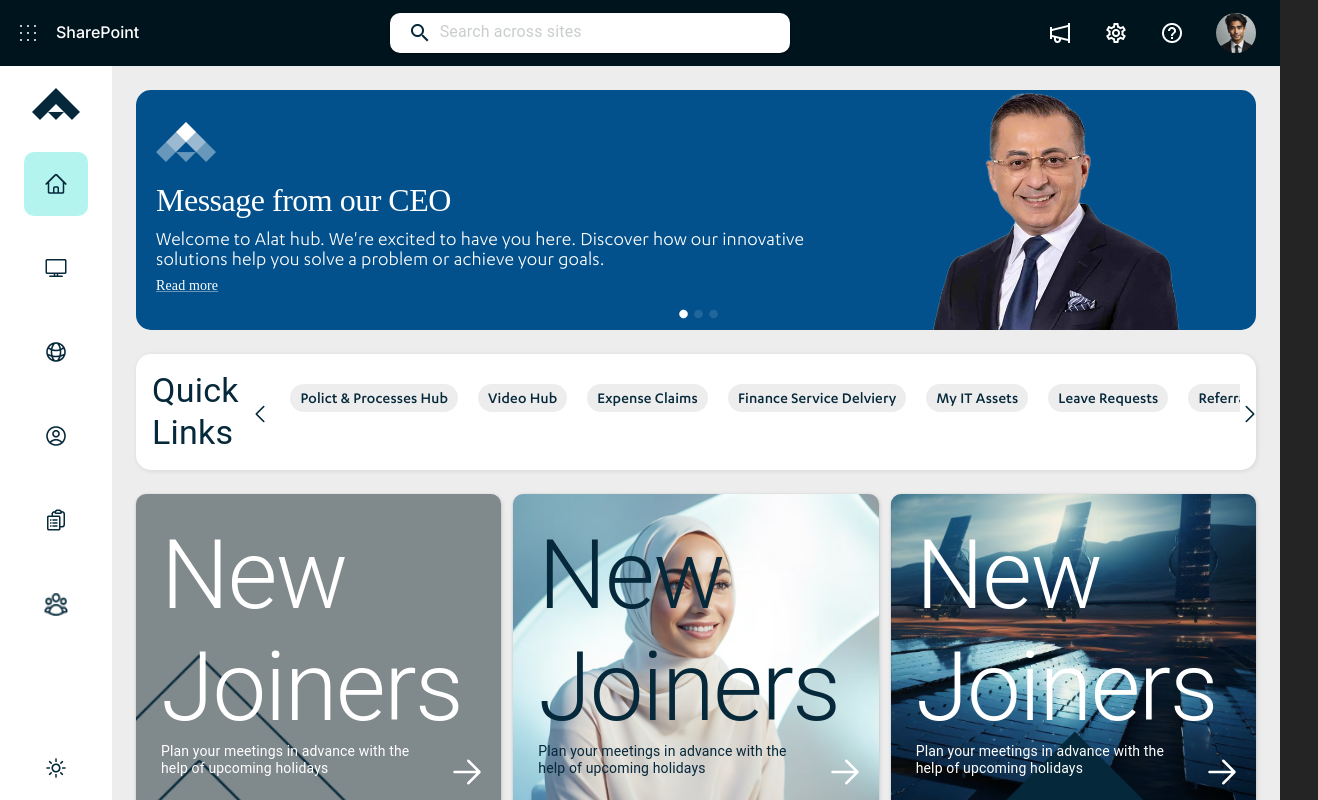
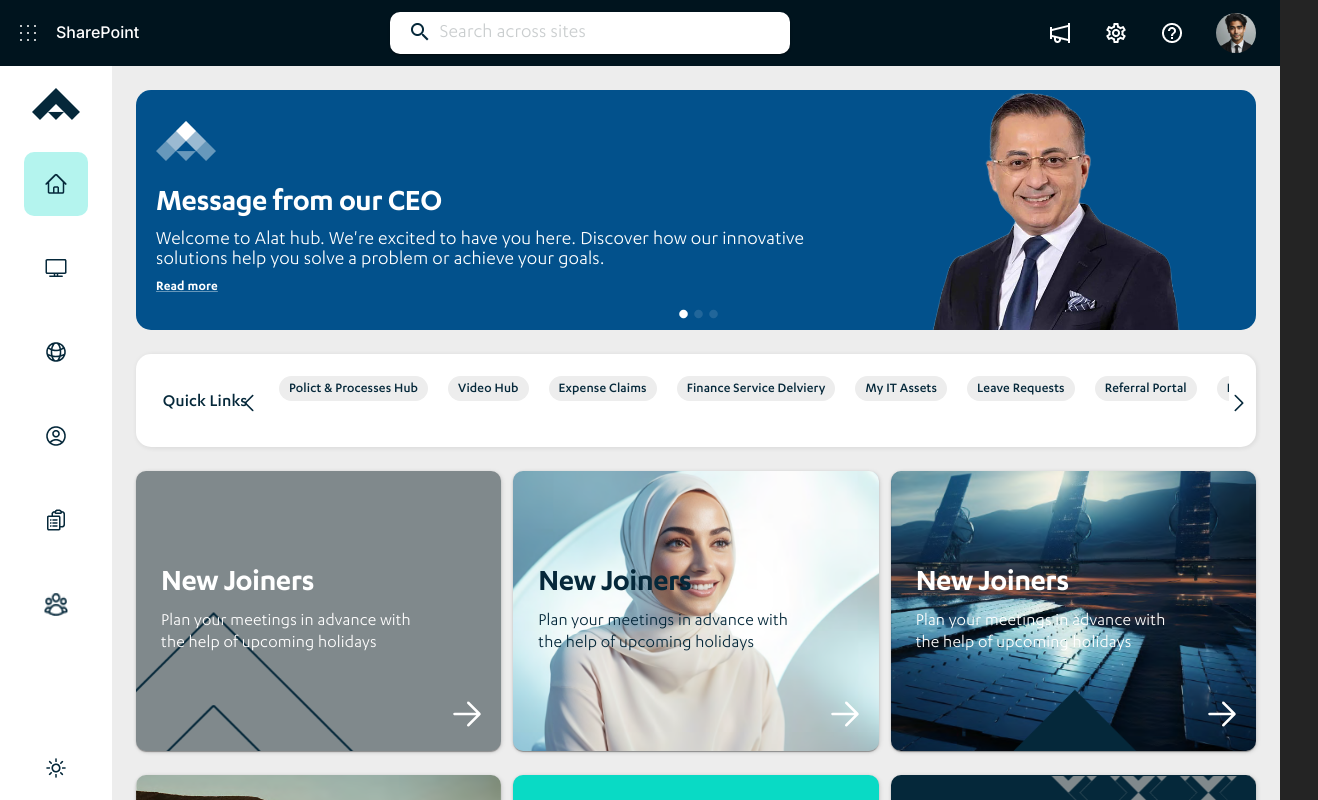
Before and after one commit to Eliyas-Mohamed/alat, a React (Vite) app in the folder alat/: page / in a window 1280 px wide. Shown: the top 800 px of the page, 1318 px wide, since content can reach past the window. Built offline with nearby package versions, Linux system fonts and the light colour scheme.

Commit message:
banner reverted

```diff
--- a/alat/src/App.css
+++ b/alat/src/App.css
@@ -14,10 +14,10 @@
   font-family: Karbon-medium;
   src: url(./assets/fonts/Karbon-Medium.ttf);
 }
-/* @font-face {
+@font-face {
   font-family: Karbon-semibold;
   src: url(./assets/fonts/Karbon-Semibold.ttf);
-} */
+}
 @font-face {
   font-family: Karbon-light;
   src: url(./assets/fonts/Karbon-Light.ttf);
--- a/alat/src/App.jsx
+++ b/alat/src/App.jsx
@@ -56,86 +56,86 @@
       mode,
       ...(mode === "light" ? lightColors : darkColors),
     },
-    // typography: {
-    //   h1: {
-    //     fontSize: 32,
-    //     fontWeight: 500,
-    //     marginBottom: 10,
-    //     fontFamily: "karbon-semibold",
-    //   },
-    //   h2: {
-    //     fontSize: 28,
-    //     fontWeight: 600,
-    //     marginBottom: 10,
-    //     fontFamily: "karbon-semibold",
-    //   },
-    //   h3: {
-    //     fontSize: 20,
-    //     fontWeight: 500,
-    //     marginBottom: 20,
-    //     fontFamily: "karbon-medium",
-    //   },
-    //   h4: {
-    //     fontSize: 18,
-    //     fontWeight: 500,
-    //     fontFamily: "karbon-medium",
-    //     marginBottom: 10,
-    //   },
-    //   h5: {
-    //     fontSize: 15,
-    //     fontWeight: 500,
-    //     fontFamily: "karbon-bold",
-    //   },
-    //   h6: {
-    //     fontSize: 14,
-    //     fontWeight: 500,
-    //     marginBottom: 5,
-    //     fontFamily: "karbon-semibold",
-    //   },
-    //   body1: {
-    //     fontWeight: 400,
-    //     fontSize: 20,
-    //     lineHeight: 1,
-    //     fontFamily: "karbon",
-    //     marginBottom: 5,
-    //   },
-    //   body2: {
-    //     fontWeight: 400,
-    //     fontSize: 18,
-    //     lineHeight: 1,
-    //     fontFamily: "karbon",
-    //     marginBottom: 5,
-    //   },
-    //   body3: {
-    //     fontWeight: 400,
-    //     fontSize: 15,
-    //     lineHeight: 1,
-    //     fontFamily: "karbon",
-    //     marginBottom: 5,
-    //   },
-    //   body4: {
-    //     fontWeight: 400,
-    //     fontSize: 16,
-    //     lineHeight: 1,
-    //     fontFamily: "karbon",
-    //     marginBottom: 5,
-    //   },
-    //   subtitle1: {
-    //     fontWeight: 500,
-    //     fontSize: 14,
-    //     fontFamily: "karbon-semibold",
-    //   },
-    //   subtitle2: {
-    //     fontWeight: 500,
-    //     fontSize: 13,
-    //     fontFamily: "karbon-semibold",
-    //   },
-    //   subtitle3: {
-    //     fontWeight: 600,
-    //     fontSize: 11,
-    //     fontFamily: "Inter",
-    //   },
-    // },
+    typography: {
+      h1: {
+        fontSize: 32,
+        fontWeight: 500,
+        marginBottom: 10,
+        fontFamily: "karbon-semibold",
+      },
+      h2: {
+        fontSize: 28,
+        fontWeight: 600,
+        marginBottom: 10,
+        fontFamily: "karbon-semibold",
+      },
+      h3: {
+        fontSize: 20,
+        fontWeight: 500,
+        marginBottom: 20,
+        fontFamily: "karbon-medium",
+      },
+      h4: {
+        fontSize: 18,
+        fontWeight: 500,
+        fontFamily: "karbon-medium",
+        marginBottom: 10,
+      },
+      h5: {
+        fontSize: 15,
+        fontWeight: 500,
+        fontFamily: "karbon-bold",
+      },
+      h6: {
+        fontSize: 14,
+        fontWeight: 500,
+        marginBottom: 5,
+        fontFamily: "karbon-semibold",
+      },
+      body1: {
+        fontWeight: 400,
+        fontSize: 20,
+        lineHeight: 1,
+        fontFamily: "karbon",
+        marginBottom: 5,
+      },
+      body2: {
+        fontWeight: 400,
+        fontSize: 18,
+        lineHeight: 1,
+        fontFamily: "karbon",
+        marginBottom: 5,
+      },
+      body3: {
+        fontWeight: 400,
+        fontSize: 15,
+        lineHeight: 1,
+        fontFamily: "karbon",
+        marginBottom: 5,
+      },
+      body4: {
+        fontWeight: 400,
+        fontSize: 16,
+        lineHeight: 1,
+        fontFamily: "karbon",
+        marginBottom: 5,
+      },
+      subtitle1: {
+        fontWeight: 500,
+        fontSize: 14,
+        fontFamily: "karbon-semibold",
+      },
+      subtitle2: {
+        fontWeight: 500,
+        fontSize: 13,
+        fontFamily: "karbon-semibold",
+      },
+      subtitle3: {
+        fontWeight: 600,
+        fontSize: 11,
+        fontFamily: "Inter",
+      },
+    },
   });
   return (
     <>
--- a/alat/src/pages/home/Banner.jsx
+++ b/alat/src/pages/home/Banner.jsx
@@ -50,14 +50,7 @@
     image: banner2img5,
   },
 ];
-const banner2ContentResponsive = [
-  {
-    header: "DELIVER",
-    description:
-      "Ensuring that every action, decision, and behaviour have a positive influence on the organisation and its stakeholders",
-    image: banner2img1,
-  },
-];
+
 const sliderSettings = {
   dots: true,
   infinite: true,
@@ -71,104 +64,6 @@
 };
 
 function BannerSlider() {
-  const { secondary, primary, tertiary } = {
-    primary: {
-      main: "#05283a",
-    },
-    secondary: {
-      main: "#ffffff",
-    },
-    tertiary: {
-      main: "#02518C",
-    },
-    background: {
-      main: "#ffffff",
-      light: "#ededed",
-    },
-    white: {
-      main: "#ffffff",
-    },
-  };
-  const typography = {
-    h1: {
-      fontSize: 32,
-      fontWeight: 500,
-      marginBottom: "10px",
-      fontFamily: "Karbon-semibold",
-    },
-    h2: {
-      fontSize: 28,
-      fontWeight: 600,
-      marginBottom: "10px",
-      fontFamily: "karbon-semibold",
-    },
-    h3: {
-      fontSize: 20,
-      fontWeight: 500,
-      marginBottom: "20px",
-      fontFamily: "karbon-medium",
-    },
-    h4: {
-      fontSize: 18,
-      fontWeight: 500,
-      fontFamily: "karbon-medium",
-      marginBottom: "10px",
-    },
-    h5: {
-      fontSize: 15,
-      fontWeight: 500,
-      fontFamily: "karbon-bold",
-    },
-    h6: {
-      fontSize: 14,
-      fontWeight: 500,
-      marginBottom: "5px",
-      fontFamily: "karbon-semibold",
-    },
-    body1: {
-      fontWeight: 400,
-      fontSize: 20,
-      lineHeight: 1,
-      fontFamily: "karbon",
-      marginBottom: "5px",
-    },
-    body2: {
-      fontWeight: 400,
-      fontSize: 18,
-      lineHeight: 1,
-      fontFamily: "karbon",
-      marginBottom: 5,
-    },
-    body3: {
-      fontWeight: 400,
-      fontSize: 15,
-      lineHeight: 1,
-      fontFamily: "karbon",
-      marginBottom: "5px",
-    },
-    body4: {
-      fontWeight: 400,
-      fontSize: 16,
-      lineHeight: 1,
-      fontFamily: "karbon",
-      marginBottom: 5,
-    },
-    subtitle1: {
-      fontWeight: 500,
-      fontSize: 14,
-      fontFamily: "karbon-semibold",
-    },
-    subtitle2: {
-      fontWeight: 500,
-      fontSize: 13,
-      fontFamily: "karbon-semibold",
-    },
-    subtitle3: {
-      fontWeight: 600,
-      fontSize: 11,
-      fontFamily: "Inter",
-    },
-  };
   const isDesktop = useMediaQuery({
     query: "(min-width: 1224px)",
   });
@@ -210,7 +105,7 @@
               textAlign: "left",
               borderRadius: "15px",
               lineHeight: "21.2px",
-              minHeight: "240px",
+              maxHeight: "240px",
             }}
           >
             <Grid container alignItems={"center"}>
@@ -221,28 +116,15 @@
                     src={bannerLogo}
                     alt="banner-logo"
                   />
-                  <Typography
-                    variant="h1"
-                    sx={typography.h1}
-                    color={secondary.main}
-                  >
+                  <Typography variant="h1" color={"secondary"}>
                     Message from our CEO
                   </Typography>
-                  <Typography
-                    variant="body1"
-                    color={secondary.main}
-                    sx={typography.body1}
-                  >
+                  <Typography variant="body1" color={"secondary"}>
                     Welcome to Alat hub. We're excited to have you here.
                     Discover how our innovative solutions help you solve a
                     problem or achieve your goals.
                   </Typography>
-                  <Link
-                    href="#"
-                    color={secondary.main}
-                    variant="subtitle1"
-                    sx={typography.subtitle1}
-                  >
+                  <Link href="#" color={"secondary"} variant="subtitle1">
                     Read more
                   </Link>
                 </Box>
@@ -266,7 +148,7 @@
               backgroundImage: `url(${banner2bgImage})`,
               position: "relative",
               borderRadius: "15px",
-              minHeight: "240px",
+              maxHeight: "240px",
             }}
             padding={2}
           >
@@ -279,11 +161,7 @@
             >
               <Stack direction={"column"} justifyContent={"space-between"}>
                 <img src={banner2Logo} style={{ width: "114px" }} alt="logo" />
-                <Typography
-                  variant="h3"
-                  color={secondary.main}
-                  sx={{ ...typography.h3, mb: 0 }}
-                >
+                <Typography variant="h3" color={"secondary"} mb={0}>
                   TOMORROW <br /> MADE BETTER
                 </Typography>
               </Stack>
@@ -300,18 +178,10 @@
                       style={{ width: "50px", height: "50px" }}
                       alt="logo"
                     />
-                    <Typography
-                      variant="h2"
-                      color="#09dac5"
-                      sx={{ ...typography.h2, mb: 0 }}
-                    >
+                    <Typography variant="h2" color="#09dac5">
                       {header}
                     </Typography>
-                    <Typography
-                      variant="body3"
-                      color={secondary.main}
-                      sx={typography.body3}
-                    >
+                    <Typography variant="body3" color={"secondary"}>
                       {description}
                     </Typography>
                   </Stack>
```
